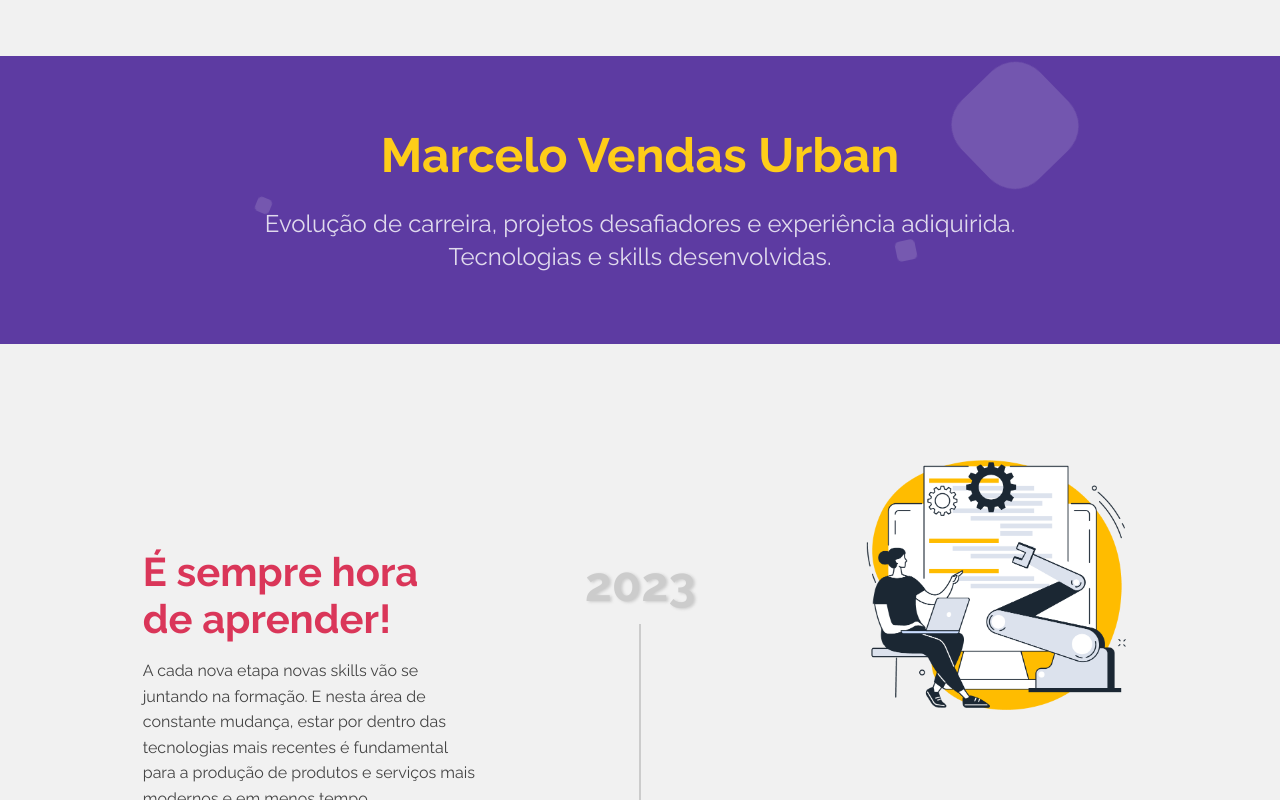
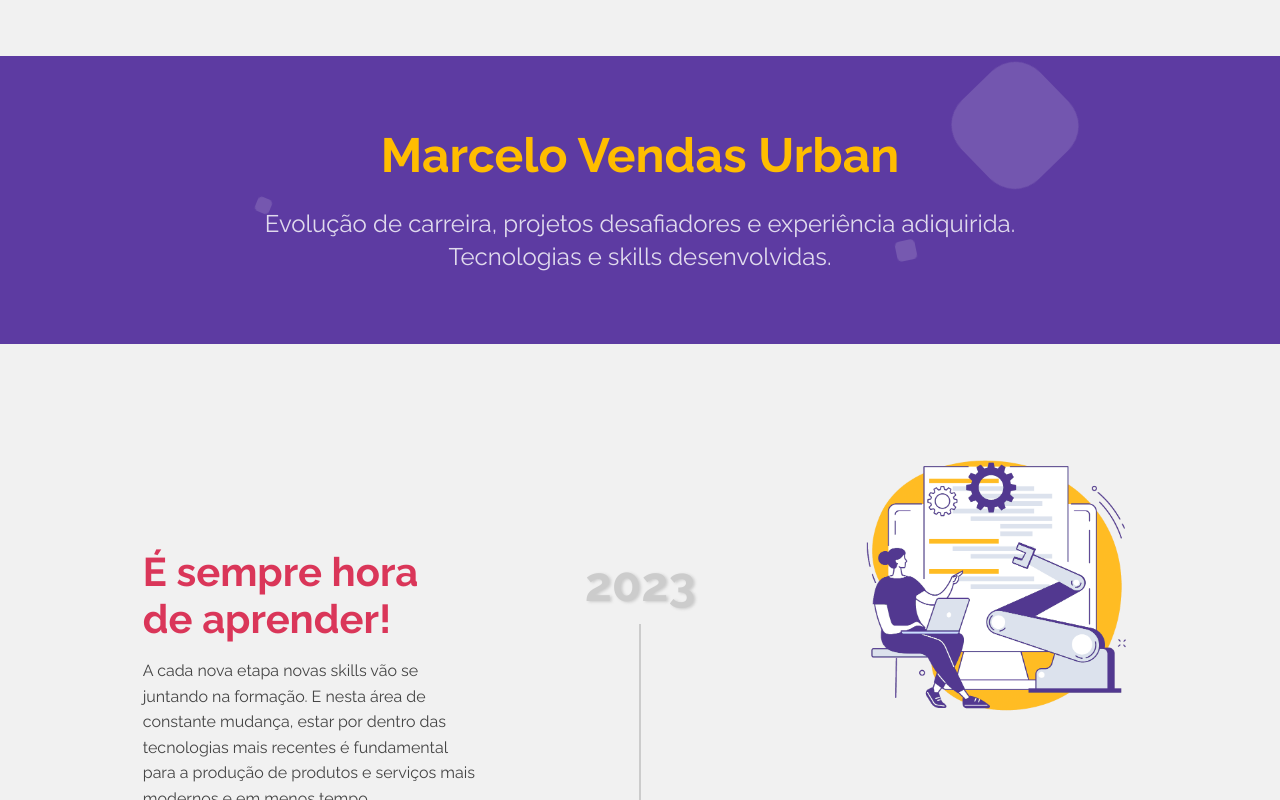
Before and after one commit to mvurban/curriculo, a Next.js app: page / in a window 1280 px wide. Shown: the top 800 px of the page. Built offline with nearby package versions, Linux system fonts and the light colour scheme.

Commit message:
ajustes de css e imagem

```diff
--- a/styles/colors.scss
+++ b/styles/colors.scss
@@ -2,5 +2,5 @@ $primary : #DA3659;
 $secondary : #5D3BA2;
 $text-primary : #444;
 $text-secondary : #E0DAED;
-$highlight : #FECD19;
+$highlight : #ffbd00;
 $line : #ccc;
```
Also changed, not shown: public/assets/robogear.png.
